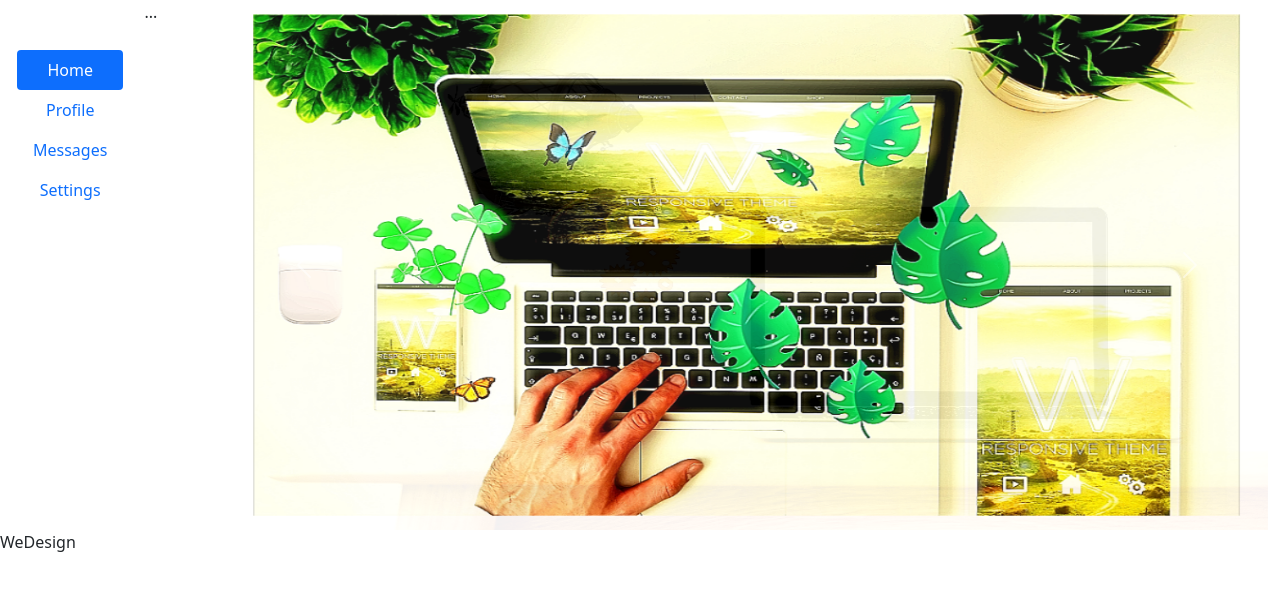
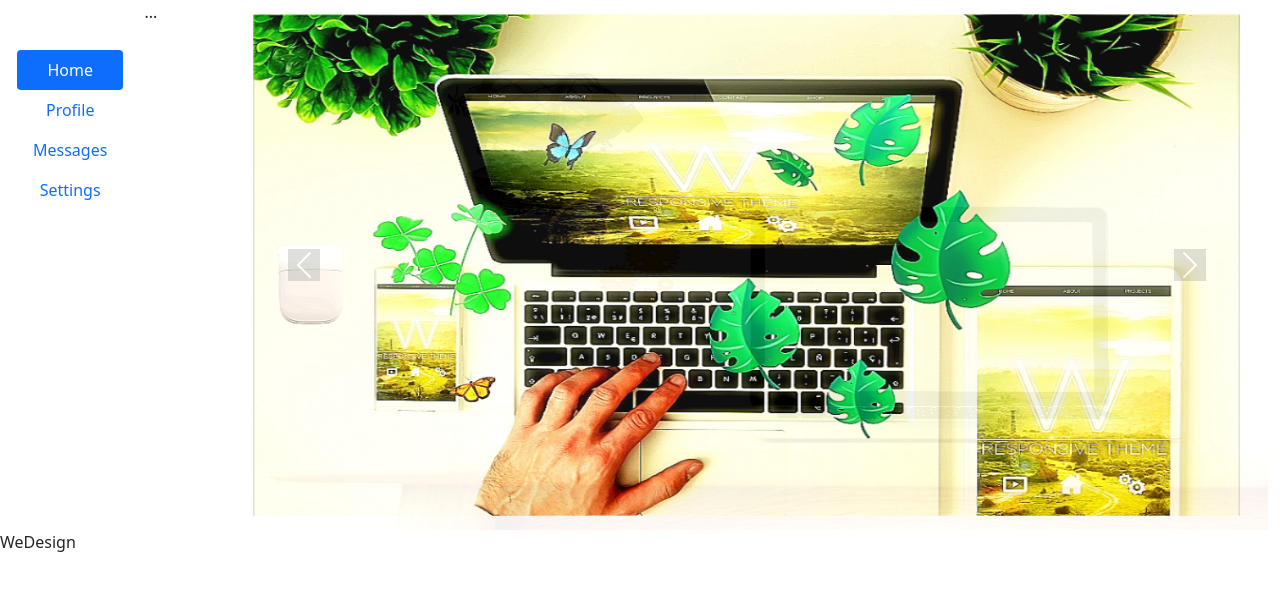
Before and after one commit to jadame10/WeDeSign, a website: page html/index.html in a window 1280 px wide. Drawn offline with nearby package versions, Linux system fonts and the light colour scheme.

Commit message:
fwgwgw4444

```diff
--- a/css/style.css
+++ b/css/style.css
@@ -15,6 +15,6 @@ header{
 #v-pills-tab{
     padding: 50px 5px;
 }
-.carousel-control-prev-icon{
-    color: black !important;
+.carousel-control-prev-icon, .carousel-control-next-icon {
+    background-color: rgba(128, 128, 128,0.5) !important;
 }
```
